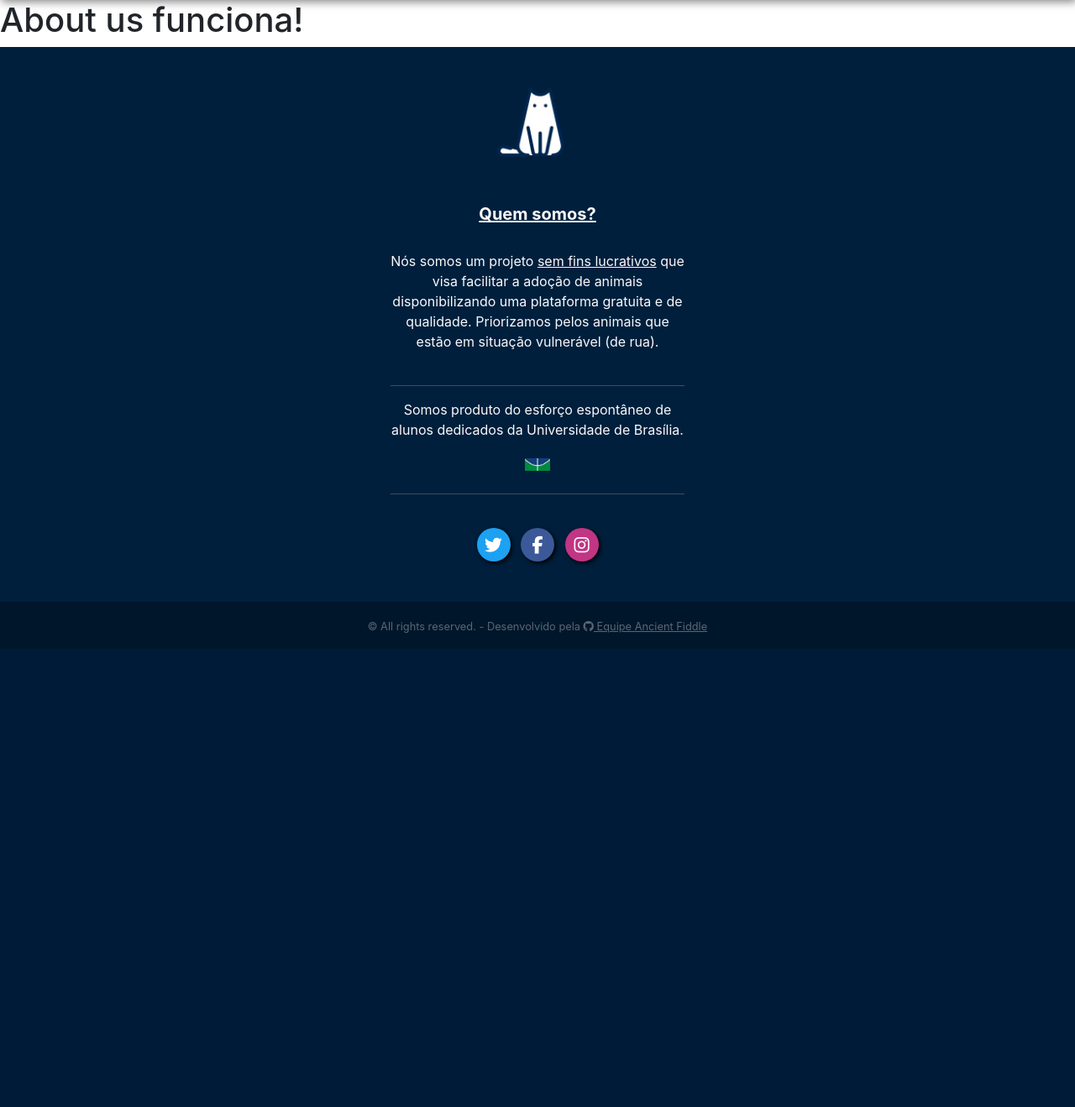
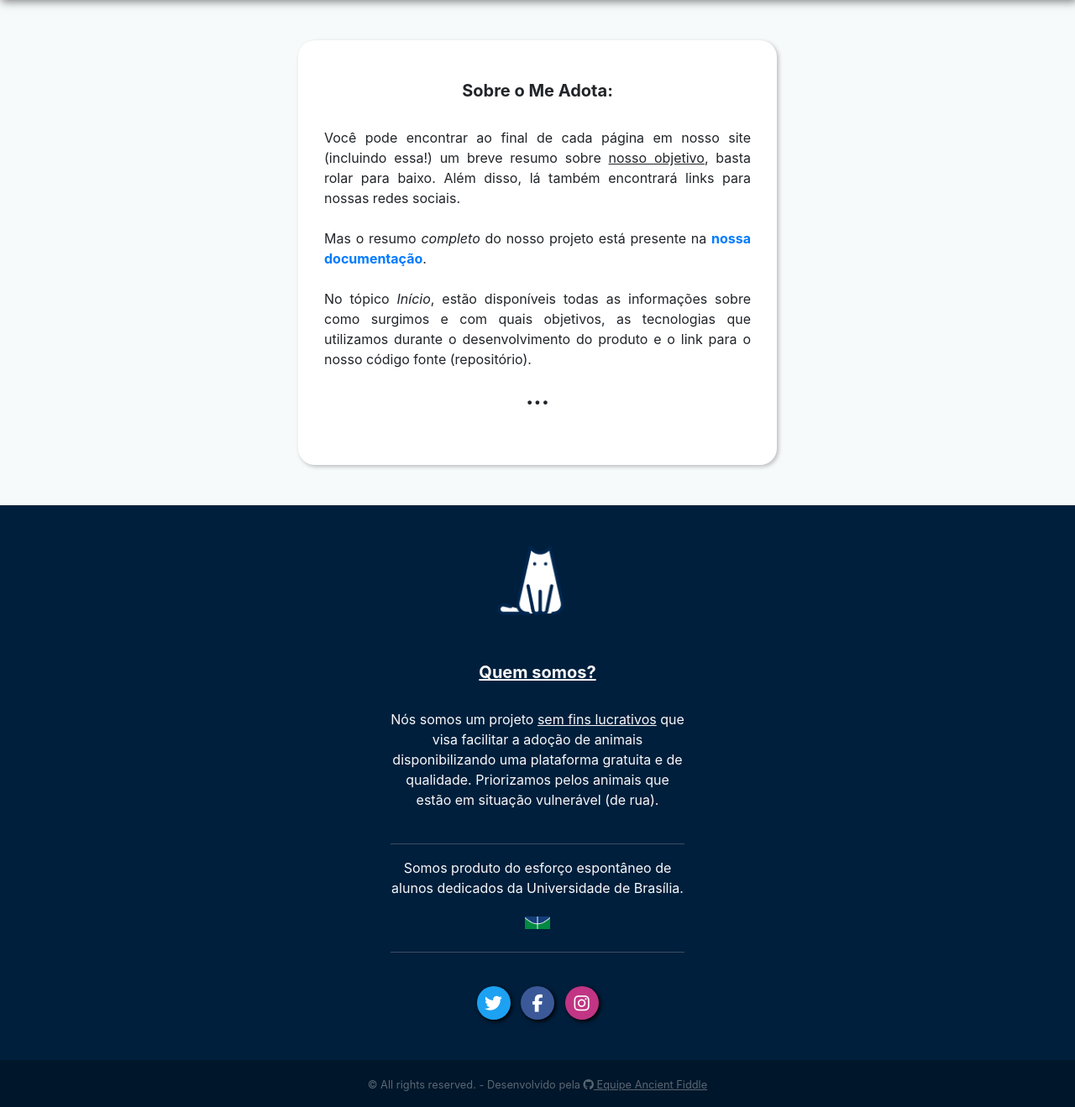
Before and after one commit to Me-Adota/website, a Django app: page /aboutus in a window 1280 px wide. Shown: the part 148-1467 px from the top of the page at 84% size. Before the commit the page ends 921 px from the top, so only its background shows below. Run offline with Django 3.2, Linux system fonts and the light colour scheme; some libraries are stand-ins or nearby versions.

Commit message:
:bulb: Add about_us

```diff
--- a/templates/pages/about_us.html
+++ b/templates/pages/about_us.html
@@ -7,8 +7,45 @@
 {% endblock page_styles%}
 
 {% block content %}
+<div id="loading-box">
+    <div class="container h-100 text-center">
+        <div class="row">
+            <div class="col-12 align-self-center">
+                <img class="img-fluid loading-dog" src="{% static 'img/common/loading_1.gif' %}" alt="">
+                <br>
+                <img class="img-fluid loading-gif" src="{% static 'img/common/loading_2.gif' %}" alt="">
+            </div>
+        </div>
+    </div>
+</div>
 
-<h1>About us funciona! </h1>
+<section style="background-color: #f7fafb;">
+    <div class="container py-5">
+        <div class="row justify-content-center">
+            <div class="col-6 text-center white-box py-5">
+                <h5><strong>Sobre o Me Adota:</strong></h5>
+                <br>
+                <div class="text-justify px-3">
+                    <p>
+                        Você pode encontrar ao final de cada página em nosso site (incluindo essa!)
+                        um breve resumo sobre <u>nosso objetivo</u>, basta rolar para baixo. Além disso, lá também encontrará links para nossas redes sociais.
+                        <br><br>
+                        Mas o resumo <em>completo</em> do nosso projeto está presente na <strong><a href="" target="_blank">nossa documentação</a></strong>.
+                        <br><br>
+                        No tópico <em>Início</em>, estão disponíveis todas as informações sobre como surgimos e com quais objetivos,
+                        as tecnologias que utilizamos durante o desenvolvimento do produto e
+                        o link para o nosso código fonte (repositório).
+                        <br>
+
+                        <div class="text-center">
+                            <h3><strong>...</strong></h3>
+                        </div>
+                    </p>
+                </div>
+            </div>
+        </div>
+    </div>
+</section>
 
 
 {% endblock content %}
```
